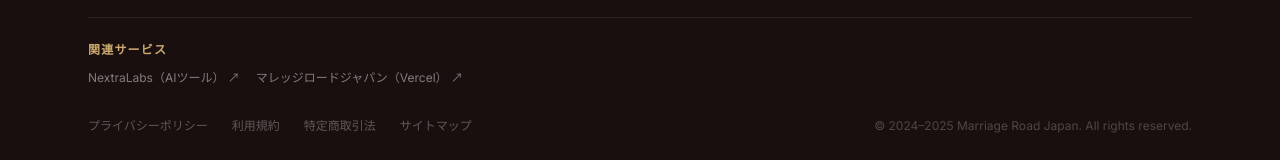
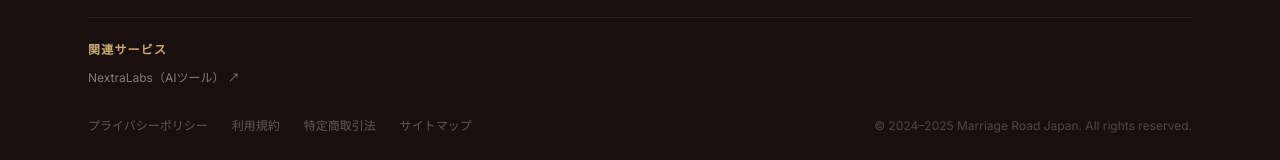
Before and after one commit to fyoneyone9-cyber/marriage-road-site, a Next.js app: page / in a window 1280 px wide. Shown: the part 8474-8634 px from the top of the page. Built offline with nearby package versions, Linux system fonts and the light colour scheme.

Commit message:
Revert "feat: footer related links add vercel url"
This reverts commit 23f66448270985188c1263185fc52ce788e49ea3.

```diff
--- a/src/components/Footer.tsx
+++ b/src/components/Footer.tsx
@@ -68,7 +68,6 @@ const LEGAL_LINKS = [
 
 const RELATED_LINKS: [string, string][] = [
   ['NextraLabs（AIツール）', 'https://nextralab.jp'],
-  ['マレッジロードジャパン（Vercel）', 'https://marriage-road-site.vercel.app'],
 ]
 
 export default function Footer() {
```
